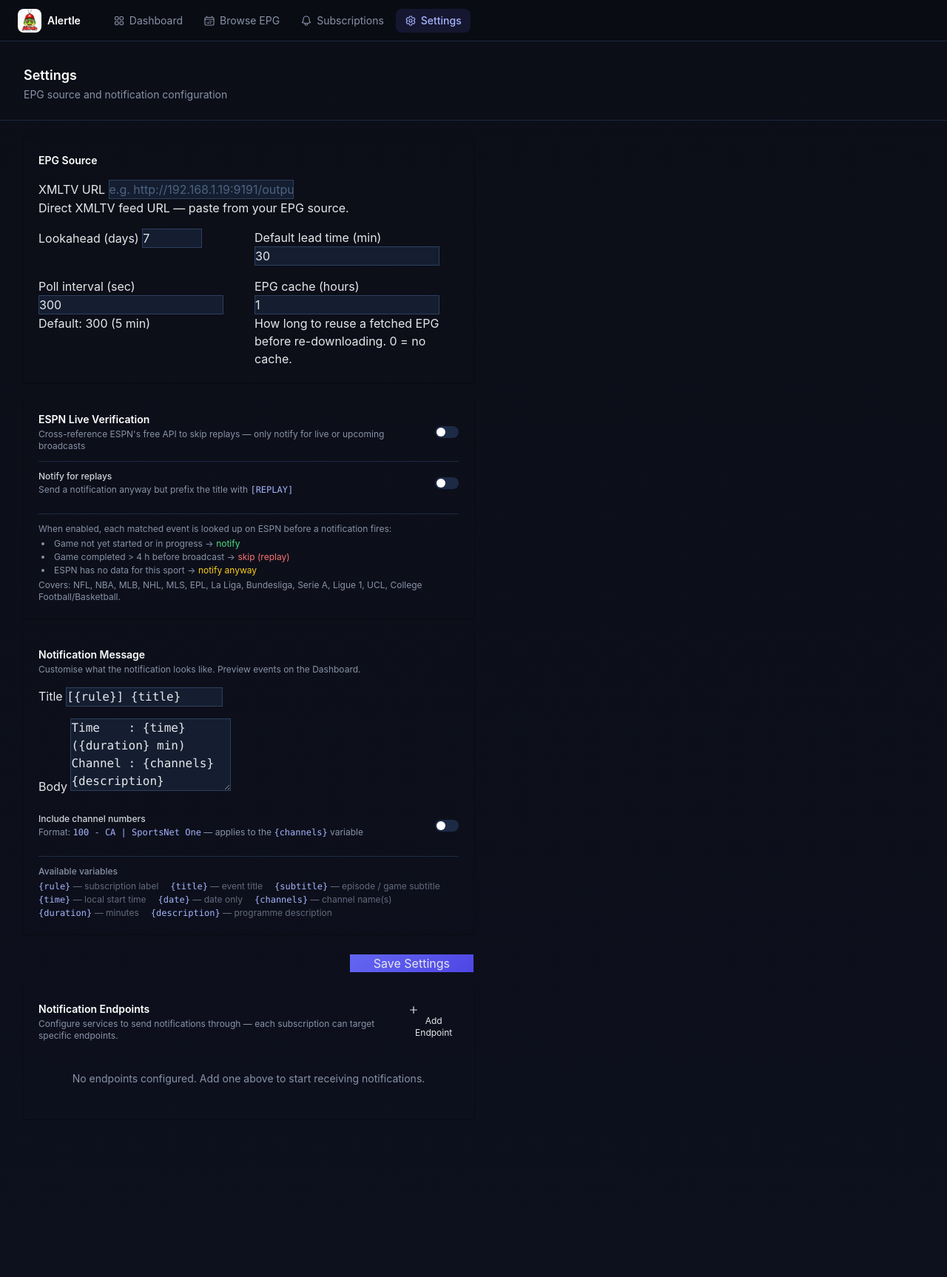
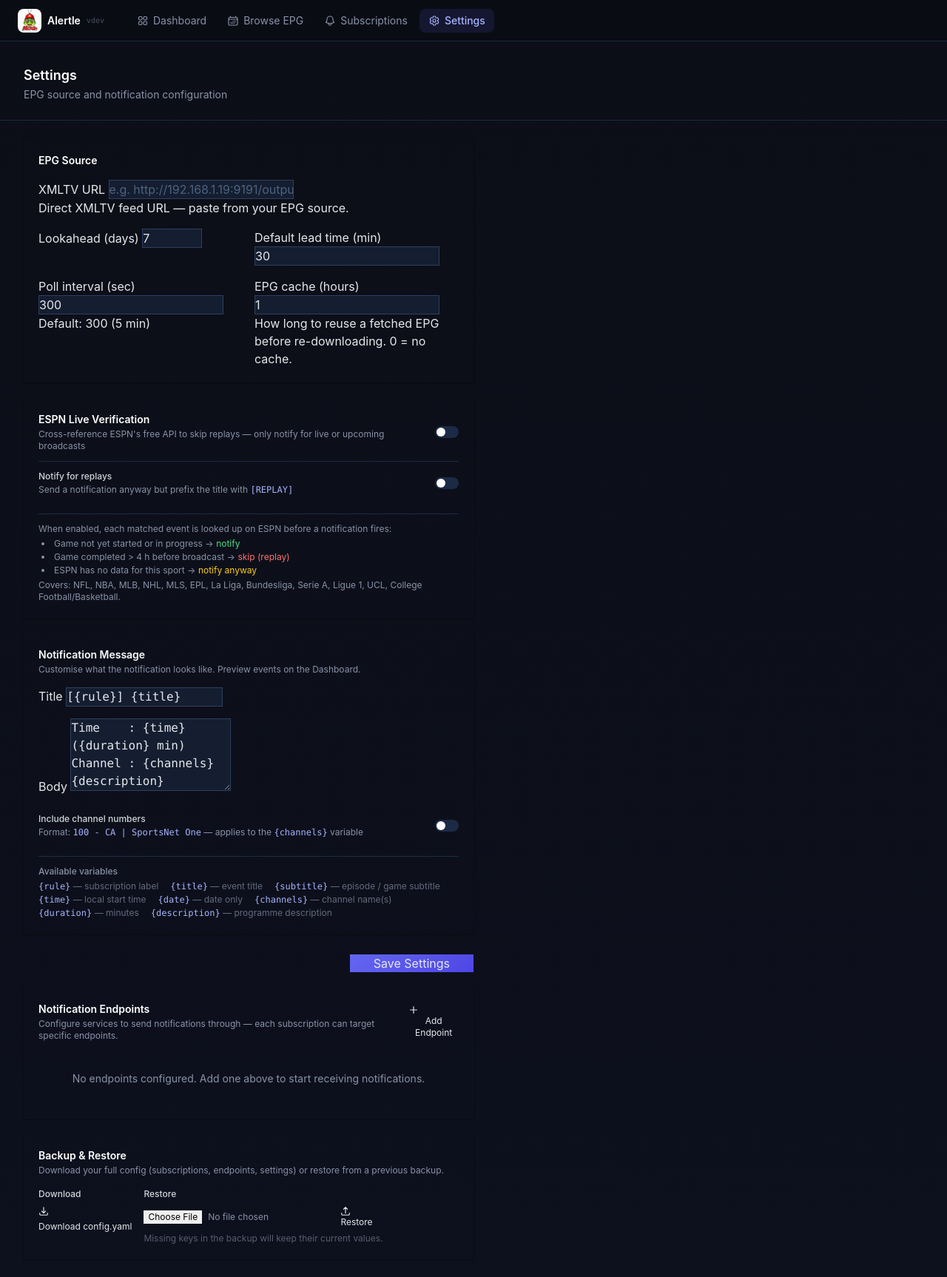
Before and after one commit to Deekerman/Alertle, a FastAPI app: page /settings in a window 1280 px wide. Shown: the whole page at 74% size. Run offline with FastAPI, Linux system fonts and the light colour scheme; some libraries are stand-ins or nearby versions.

Commit message:
Add config backup/restore and version display
- VERSION file: initial version 0.1.0
- Nav header: show v0.1.0 next to Alertle brand on all pages
- GET /action/config/export: download config.yaml as alertle-config.yaml
- POST /action/config/import: upload YAML backup; merges onto current
  config so keys absent from the backup keep their current/default values
  (forward-compatible with future settings additions)
- Settings page: new Backup & Restore section with download link and
  restore file upload form

https://claude.ai/code/session_01XuhxcauQKNuKofhxqfHPmm

```diff
--- a/server.py
+++ b/server.py
@@ -16,7 +16,7 @@ from typing import Optional
 
 import uvicorn
 import yaml
-from fastapi import BackgroundTasks, FastAPI, Form, Request, Response
+from fastapi import BackgroundTasks, FastAPI, File, Form, Request, Response, UploadFile
 from starlette.middleware.base import BaseHTTPMiddleware
 from fastapi.responses import HTMLResponse
 from fastapi.staticfiles import StaticFiles
@@ -34,6 +34,8 @@ from storage import NotificationStore
 
 CONFIG_PATH = ROOT / "config.yaml"
 DB_PATH = ROOT / "alertle.db"
+_VERSION_FILE = ROOT / "VERSION"
+_VERSION = _VERSION_FILE.read_text().strip() if _VERSION_FILE.exists() else "dev"
 
 
 def _category_color(categories: list[str]) -> str:
@@ -256,12 +258,13 @@ async def page_dashboard(request: Request):
     return templates.TemplateResponse(request, "dashboard.html", {
         "page": "dashboard",
         "notification_template": _notif_template(cfg),
+        "version": _VERSION,
     })
 
 
 @app.get("/browse", response_class=HTMLResponse)
 async def page_browse(request: Request):
-    return templates.TemplateResponse(request, "browse.html", {"page": "browse"})
+    return templates.TemplateResponse(request, "browse.html", {"page": "browse", "version": _VERSION})
 
 
 @app.get("/subscriptions", response_class=HTMLResponse)
@@ -272,6 +275,7 @@ async def page_subscriptions(request: Request):
         "subscriptions": cfg.get("subscriptions", []),
         "default_lead": cfg.get("default_lead_time_minutes", 30),
         "endpoints": _get_endpoints(cfg),
+        "version": _VERSION,
     })
 
 
@@ -279,7 +283,7 @@ async def page_subscriptions(request: Request):
 async def page_settings(request: Request):
     cfg = load_config()
     return templates.TemplateResponse(request, "settings.html", {
-        "page": "settings", "cfg": cfg,
+        "page": "settings", "cfg": cfg, "version": _VERSION,
     })
 
 
@@ -664,6 +668,44 @@ async def preview_send(
     return Response(headers={"X-Toast": f"Sent via {via}"})
 
 
+# ── Config backup / restore ───────────────────────────────────────────────
+
+@app.get("/action/config/export")
+async def config_export():
+    raw = CONFIG_PATH.read_bytes()
+    return Response(
+        content=raw,
+        media_type="application/x-yaml",
+        headers={"Content-Disposition": "attachment; filename=alertle-config.yaml"},
+    )
+
+
+def _merge_config(base: dict, overlay: dict) -> dict:
+    """Merge overlay onto base: overlay wins for every key it provides."""
+    result = dict(base)
+    for k, v in overlay.items():
+        result[k] = v
+    return result
+
+
+@app.post("/action/config/import")
+async def config_import(config_file: UploadFile = File(...)):
+    raw = await config_file.read()
+    try:
+        uploaded = yaml.safe_load(raw)
+    except yaml.YAMLError as exc:
+        return Response(status_code=400, headers={"X-Toast": f"Invalid YAML: {exc}"})
+    if not isinstance(uploaded, dict) or "subscriptions" not in uploaded:
+        return Response(
+            status_code=400,
+            headers={"X-Toast": "Invalid config: must contain a 'subscriptions' key"},
+        )
+    merged = _merge_config(load_config(), uploaded)
+    save_config(merged)
+    bust_cache()
+    return Response(headers={"X-Toast": "Config restored successfully"})
+
+
 # ── Manual scan ────────────────────────────────────────────────────────────
 
 @app.post("/action/scan", response_class=HTMLResponse)
--- a/templates/base.html
+++ b/templates/base.html
@@ -207,6 +207,7 @@
     <a href="/" class="flex items-center gap-2 shrink-0 mr-2">
       <img src="/static/alertle_turtle.png" alt="Alertle" class="w-8 h-8 object-contain rounded-lg" />
       <p class="text-sm font-semibold text-white">Alertle</p>
+      {% if version %}<span class="text-[10px] text-muted/50 font-mono">v{{ version }}</span>{% endif %}
     </a>
 
     <!-- Nav links -->
--- a/templates/settings.html
+++ b/templates/settings.html
@@ -251,5 +251,49 @@
     </div>
   </div>
 
+  <!-- ── Backup & Restore ─────────────────────────────────────────────── -->
+  <div class="mt-5">
+    <div class="card p-5 space-y-4">
+      <div>
+        <h2 class="text-sm font-semibold text-white">Backup &amp; Restore</h2>
+        <p class="text-xs text-muted mt-0.5">Download your full config (subscriptions, endpoints, settings) or restore from a previous backup.</p>
+      </div>
+
+      <div class="flex flex-wrap items-start gap-4">
+        <!-- Download -->
+        <div>
+          <p class="text-xs font-medium text-gray-300 mb-2">Download</p>
+          <a href="/action/config/export" download="alertle-config.yaml" class="btn-secondary text-xs">
+            <svg class="w-3.5 h-3.5" fill="none" viewBox="0 0 24 24" stroke="currentColor" stroke-width="2">
+              <path stroke-linecap="round" stroke-linejoin="round" d="M3 16.5v2.25A2.25 2.25 0 0 0 5.25 21h13.5A2.25 2.25 0 0 0 21 18.75V16.5M16.5 12 12 16.5m0 0L7.5 12m4.5 4.5V3"/>
+            </svg>
+            Download config.yaml
+          </a>
+        </div>
+
+        <!-- Restore -->
+        <div>
+          <p class="text-xs font-medium text-gray-300 mb-2">Restore</p>
+          <form
+            hx-post="/action/config/import"
+            hx-encoding="multipart/form-data"
+            hx-swap="none"
+            class="flex items-center gap-2"
+          >
+            <input type="file" name="config_file" accept=".yaml,.yml" required
+                   class="text-xs text-muted file:btn-secondary file:text-xs file:mr-2 file:border-0 file:cursor-pointer cursor-pointer" />
+            <button type="submit" class="btn-secondary text-xs">
+              <svg class="w-3.5 h-3.5" fill="none" viewBox="0 0 24 24" stroke="currentColor" stroke-width="2">
+                <path stroke-linecap="round" stroke-linejoin="round" d="M3 16.5v2.25A2.25 2.25 0 0 0 5.25 21h13.5A2.25 2.25 0 0 0 21 18.75V16.5m-13.5-9L12 3m0 0 4.5 4.5M12 3v13.5"/>
+              </svg>
+              Restore
+            </button>
+          </form>
+          <p class="text-xs text-muted/60 mt-1.5">Missing keys in the backup will keep their current values.</p>
+        </div>
+      </div>
+    </div>
+  </div>
+
 </div>
 {% endblock %}
```
Also changed, not shown: 1 other file.
